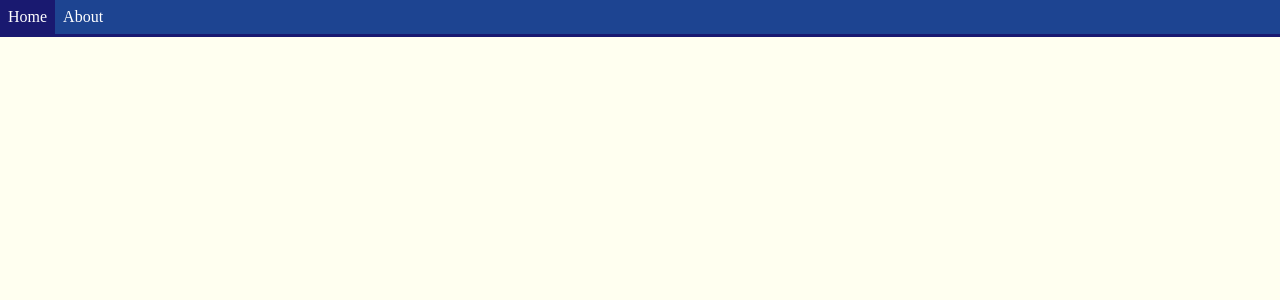
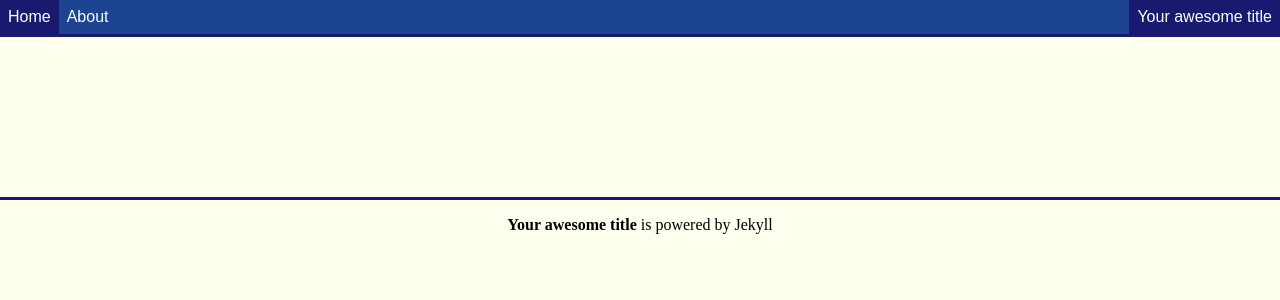
Before and after one commit to nlee1639/onemoredayidaho.github.io, a Jekyll site: the page built from contact.md, in a window 1280 px wide. Shown: the top 300 px of the page. Built offline with Jekyll 4.4.1, drawn with Linux system fonts in a browser that asks for light colours.

Commit message:
Stylization & Footer

```diff
--- a/_layouts/default.html
+++ b/_layouts/default.html
@@ -10,11 +10,15 @@
 		<nav>
 			<a href="/">Home</a>
 			<a href="/about.html">About</a>
+			<span id="title">{{ site.title }}</span>
 		</nav>
 		<article>
 
 			{{ content }}
 
 		</article>
+		<footer>
+			<p><strong>{{ site.title }}</strong> is powered by Jekyll</p>
+		</footer>
 	</body>
 </html>
--- a/css/main.css
+++ b/css/main.css
@@ -3,18 +3,24 @@ nav {
   background-color: #1d4491;
   border-bottom-style: solid;
   border-bottom-color: MidnightBlue;
-  border-bottom-width: 3px;;
+  border-bottom-width: 3px;
+  font-family: sans-serif;
 }
 
-nav a {
+nav a, nav span {
   color: white;
   padding: 0.5em;
   margin: 0px;
   text-decoration: none;
 }
 
+nav #title {
+  margin-left: auto;
+  background-color: MidnightBlue;
+}
+
 nav a:hover {
-	background-color: MidnightBlue;
+  background-color: MidnightBlue;
 }
 body {
   background-color: Ivory;
@@ -28,3 +34,12 @@ article {
 h1 {
   color: MidnightBlue;
 }
+
+
+footer {
+  margin-top: 10em;
+  border-top-style: solid;
+  border-top-color: MidnightBlue;
+  border-top-width: 3px;
+  text-align: center;
+}
```
